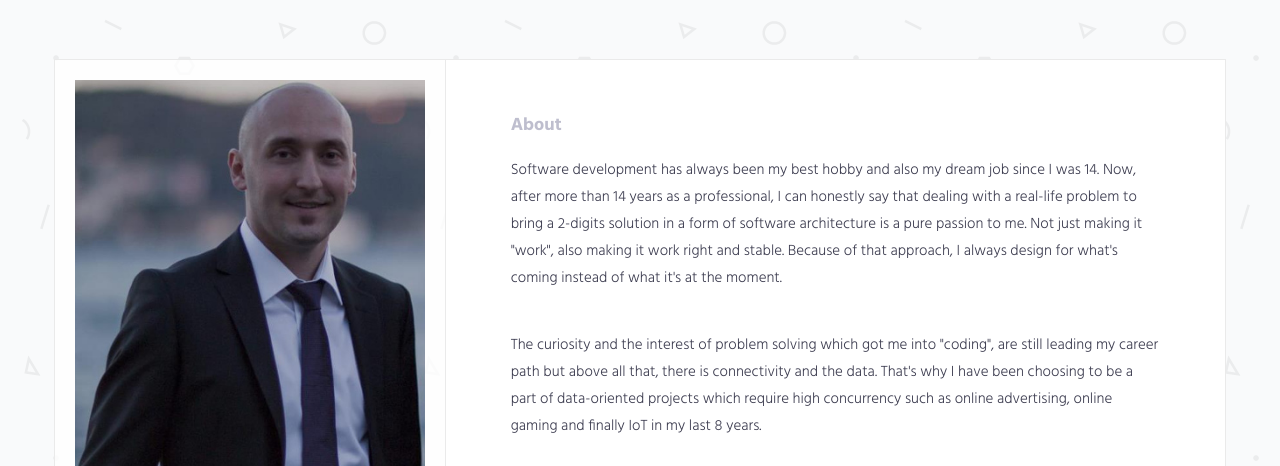
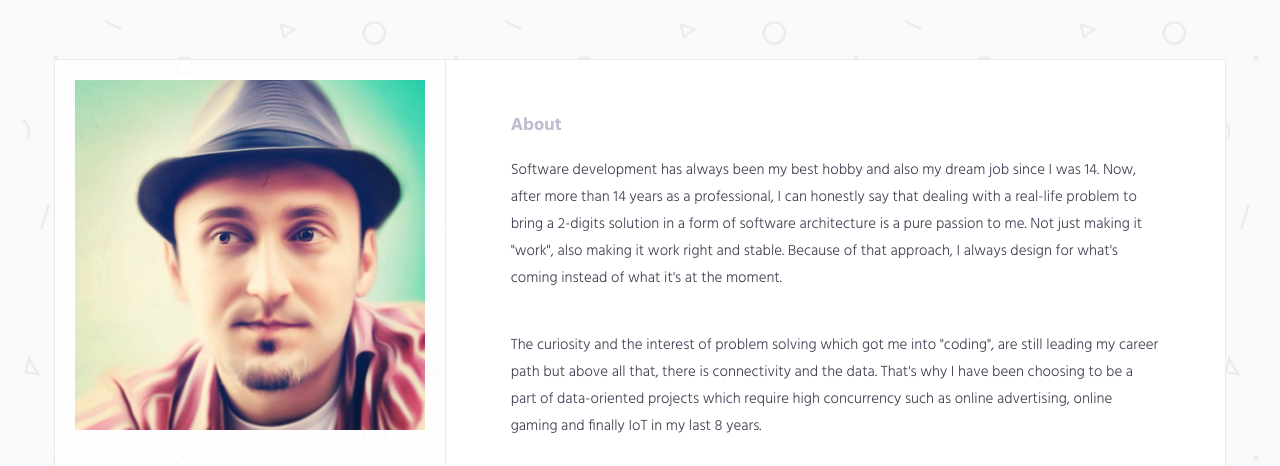
Before and after one commit to umuplus/umuplus-com, a plain HTML site: page index.html in a window 1280 px wide. Shown: the top 466 px of the page. Drawn offline with Linux system fonts and the light colour scheme.

Commit message:
photo updated

```diff
--- a/index.html
+++ b/index.html
@@ -22,7 +22,7 @@
             <div class="left-col-block blocks">
                 <header class="header theiaStickySidebar">
                     <div class="profile-img">
-                        <img src="img/profile.jpg" class="img-responsive" alt=""/>
+                        <img src="img/profile-face.jpg" class="img-responsive" alt=""/>
                     </div>
                     <div class="content">
                         <h1>Umut Aydin</h1>
```
